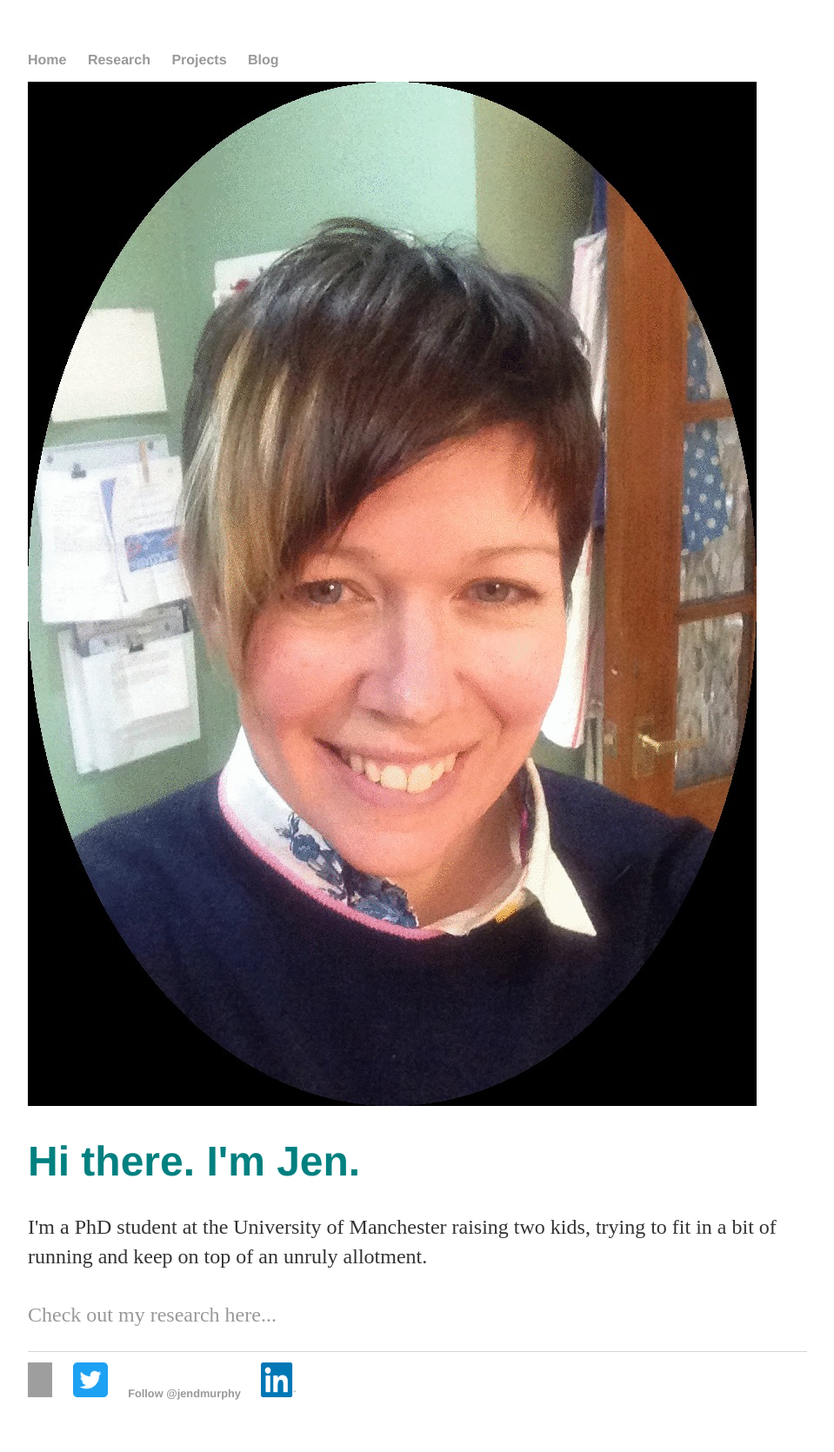
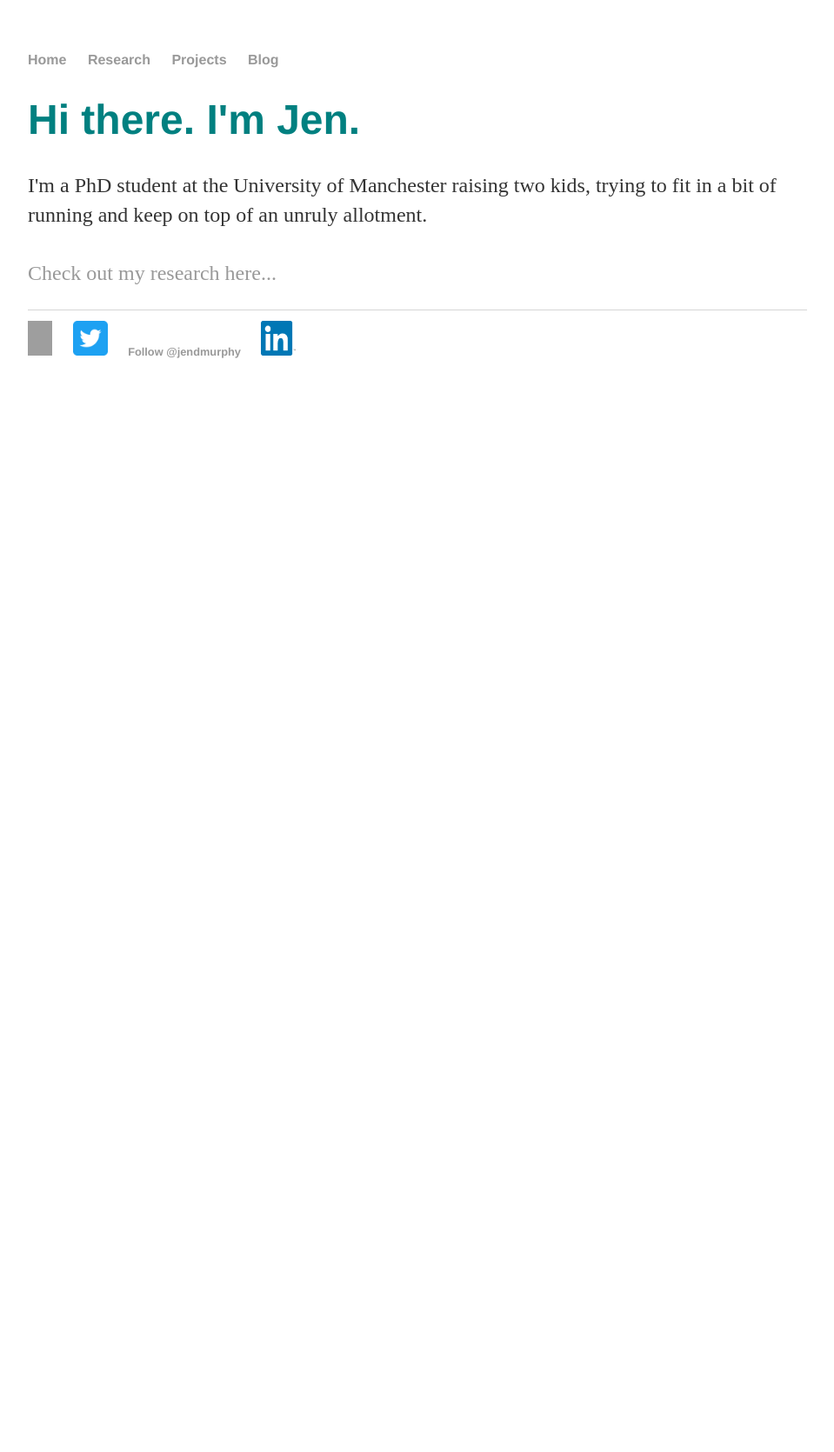
Before and after one commit to jendmurphy/jendmurphy.github.io, a Jekyll site: the page built from index.html, in a window 1280 px wide. Shown: the whole page at 87% size, without its empty margins (160-1119 px from the left). Built offline with Jekyll 4.4.1, drawn with Linux system fonts in a browser that asks for light colours; comment, search, counter and statistics services are not loaded; after the commit the page ends 900 px from its top, so only the background shows below that; grey boxes are pictures that could not be loaded.

Commit message:
Update index.html

```diff
--- a/index.html
+++ b/index.html
@@ -2,7 +2,7 @@
 layout: default
 title: Jen Murphy, PhD Student
 ---
-<img src="https://jendmurphy.github.io/images/jen.jpg" alt="A picture of me!"/>
+
 <div class="blurb">
 <h1>Hi there.  I'm Jen.</h1>
 <p>I'm a PhD student at the University of Manchester raising two kids, trying to fit in a bit of running and keep on top of an unruly allotment.<br/><br/>
```
